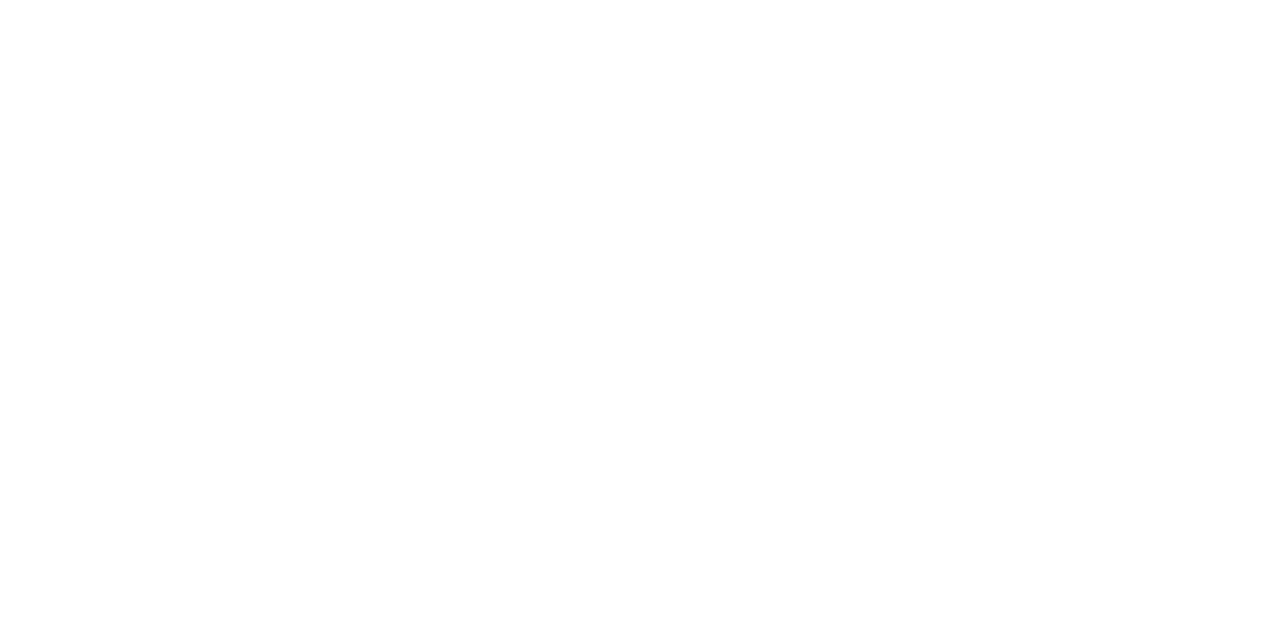
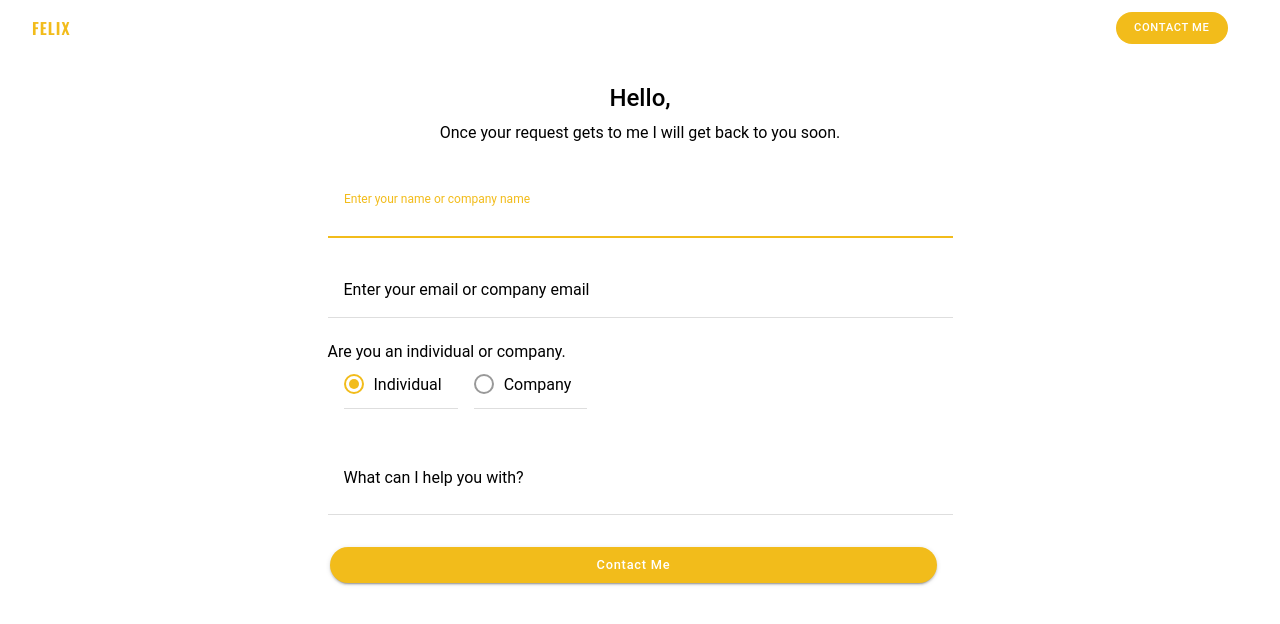
Before and after one commit to efenstakes/mi.portfolio, a React (Create React App) app: page /contact in a window 1280 px wide. Shown: the top 624 px of the page. Built offline with nearby package versions, Linux system fonts and the light colour scheme.

Commit message:
add contact me page and add a link to it in routes

```diff
--- a/src/App.tsx
+++ b/src/App.tsx
@@ -1,7 +1,10 @@
 import { Redirect, Route } from 'react-router-dom';
 import { IonApp, IonRouterOutlet } from '@ionic/react';
 import { IonReactRouter } from '@ionic/react-router';
-import Home from './pages/Home';
+
+
+import Home from './pages/home/Home';
+import ContactMePage from './pages/contact_me/contact_me.page';
 
 /* Core CSS required for Ionic components to work properly */
 import '@ionic/react/css/core.css';
@@ -29,9 +32,9 @@
         <Route exact path="/">
           <Home />
         </Route>
-        {/* <Route exact path="/">
-          <Redirect to="/home" />
-        </Route> */}
+        <Route exact path="/contact">
+          <ContactMePage />
+        </Route>
       </IonRouterOutlet>
     </IonReactRouter>
   </IonApp>
--- /dev/null
+++ b/src/pages/contact_me/contact_form.component.tsx
@@ -0,0 +1,160 @@
+import { useState } from 'react'
+import {
+    IonContent, IonHeader, IonPage,
+    IonTitle, IonToolbar,
+    IonGrid, IonRow, IonCol,
+    IonFab, IonFabButton, IonIcon,
+    IonButton,
+    IonItem,
+    IonLabel,
+    IonInput, IonTextarea,
+    IonRadioGroup, IonRadio, IonText
+} from '@ionic/react';
+
+import VSpacerComponent from '../../components/v_spacer/v_spacer.component';
+
+
+interface ComponentProps {
+    setIsSuccessful: Function,
+}
+const ContactFormComponent:React.FC<ComponentProps> = ({ setIsSuccessful }) => {
+    const initialState = {
+        name: '',
+        email: '',
+        individual_or_company: 'INDIVIDUAL',
+        description: '',
+    }
+    const [formData, setFormData] = useState(initialState)
+
+    const setFormValue = ({ target }) => {
+
+    }// setFormValue
+
+    const sendRequest = ()=> {
+        setIsSuccessful(true)
+    }// sendRequest
+
+
+    return (
+        <div>
+
+            <h2 className="text_centered">
+                            Hello,
+                        </h2>
+                        {/* <h3 className="su_1 text_centered">
+                            Welcome to my Contact Page
+                        </h3> */}
+                        <p className="text_centered ">
+                            Once your request gets to me I will get back to you soon.
+                        </p>
+                        <VSpacerComponent space={5} />
+
+                        {/* name */}
+                        <IonItem>
+                            <IonLabel position="floating">
+                                Enter your name or company name
+                            </IonLabel>
+                            <IonInput
+                                value={formData.name}
+                                name="name"
+                                autoCapitalize="true"
+                                autofocus={true}
+                                className="form_input"
+                                onChange={setFormValue}
+                            />
+                        </IonItem>
+                        <VSpacerComponent space={3} />
+
+                        {/* email */}
+                        <IonItem>
+                            <IonLabel position="floating">
+                                Enter your email or company email
+                            </IonLabel>
+                            <IonInput
+                                value={formData.email}
+                                name="email"
+                                inputMode="email"
+                                autoCapitalize="true"
+                                autofocus={false}
+                            />
+                        </IonItem>
+                        <VSpacerComponent space={3} />
+
+                        {/* individual or company */}
+                        <p className="">
+                            Are you an individual or company.
+                        </p>
+                        <IonRadioGroup
+                            name="individual_or_company"
+                            value={formData.individual_or_company}
+                            onChange={
+                                (e: any)=> console.log('e ', e)
+                            }
+                        >
+                            <IonItem className="individual_or_company__input"
+                                onClick={
+                                    ()=> setFormValue({
+                                        target: {
+                                            value: 'INDIVIDUAL',
+                                            name: 'individual_or_company__input'
+                                        }
+                                    })
+                                }
+                            >
+                                <IonRadio
+                                    value="INDIVIDUAL"
+                                />
+                                <div style={{ marginLeft: '10px'}} />
+                                <IonLabel>
+                                    Individual
+                                </IonLabel>
+                            </IonItem>
+                            <IonItem
+                                className="individual_or_company__input"
+                                onClick={
+                                    ()=> setFormValue({
+                                        target: {
+                                            value: 'INDIVIDUAL',
+                                            name: 'individual_or_company__input'
+                                        }
+                                    })
+                                }
+                            >
+                                <IonRadio value="COMPANY" />
+                                <div style={{ marginLeft: '10px'}} />
+                                <IonLabel>
+                                    Company
+                                </IonLabel>
+                            </IonItem>
+                        </IonRadioGroup>
+                        <VSpacerComponent space={3} />
+
+
+                        {/* description */}
+                        <IonItem>
+                            <IonLabel position="floating">
+                                What can I help you with?
+                            </IonLabel>
+                            <IonTextarea
+                                value={formData.name}
+                                name="description"
+                                inputMode="text"
+                                autoCapitalize="true"
+                                autofocus={false}
+                            />
+                        </IonItem>
+                        <VSpacerComponent space={4} />
+
+                        <IonButton
+                            expand="block"
+                            className="app_button"
+                            onClick={sendRequest}
+                        >
+                            Contact Me
+                        </IonButton>
+
+        </div>
+    )
+}
+
+export default ContactFormComponent
--- /dev/null
+++ b/src/pages/contact_me/contact_me.page.scss
@@ -0,0 +1,26 @@
+
+
+.form_input {
+}
+.individual_or_company__input {
+    display: inline-flex;
+}
+
+.contact_instruction {
+    max-width: 400px;
+    text-align: center;
+    align-self: center;
+}
+
+
+
+
+
+
+.contact_me_success {
+    min-height: 560px;
+    display: flex;
+    flex-direction: column;
+    justify-content: center;
+    align-items: center;
+}
--- /dev/null
+++ b/src/pages/contact_me/contact_me.page.tsx
@@ -0,0 +1,82 @@
+import { useState } from 'react'
+import {
+    IonContent, IonHeader, IonPage,
+    IonTitle, IonToolbar,
+    IonGrid, IonRow, IonCol,
+    IonFab, IonFabButton, IonIcon,
+    IonButton,
+    IonItem,
+    IonLabel,
+    IonInput, IonTextarea,
+    IonRadioGroup, IonRadio, IonText
+  } from '@ionic/react';
+
+
+import AppBarComponent from '../../components/appbar/appbar.component';
+import VSpacerComponent from '../../components/v_spacer/v_spacer.component';
+import ContactSuccessComponent from './contact_success.component';
+
+
+import './contact_me.page.scss'
+import ContactFormComponent from './contact_form.component';
+
+
+
+const initialState = {
+    name: '',
+    email: '',
+    individual_or_company: 'INDIVIDUAL',
+    description: '',
+}
+const ContactMePage = () => {
+    const [formData, setFormData] = useState(initialState)
+    const [isSuccessful, setIsSuccessful] = useState(false)
+
+    const setFormValue = ({ target }) => {
+
+    }// setFormValue
+
+    const sendRequest = ()=> {
+        setIsSuccessful(true)
+    }// sendRequest
+
+    return (
+        <IonPage>
+
+        <AppBarComponent />
+
+        <IonContent fullscreen forceOverscroll={true}>
+            <IonHeader collapse="condense">
+            <IonToolbar>
+                <IonTitle size="large">Blank</IonTitle>
+            </IonToolbar>
+            </IonHeader>
+
+            <IonGrid>
+                <IonRow>
+                    <IonCol sizeXs="0" sizeSm="1" sizeMd="2" sizeLg="3"></IonCol>
+                    <IonCol sizeXs="12" sizeSm="10" sizeMd="8" sizeLg="6">
+
+                        {
+                            isSuccessful
+                              ? <ContactSuccessComponent />
+                              : <ContactFormComponent
+                                    setIsSuccessful={setIsSuccessful}
+                                />
+                        }
+
+                    </IonCol>
+                    <IonCol sizeXs="0" sizeSm="1" sizeMd="2" sizeLg="3"></IonCol>
+                </IonRow>
+            </IonGrid>
+
+
+
+        </IonContent>
+
+
+        </IonPage>
+    )
+}
+
+export default ContactMePage
--- /dev/null
+++ b/src/pages/contact_me/contact_success.component.tsx
@@ -0,0 +1,55 @@
+import { useState } from 'react'
+import {
+    IonContent, IonHeader, IonPage,
+    IonTitle, IonToolbar,
+    IonGrid, IonRow, IonCol,
+    IonFab, IonFabButton, IonIcon,
+    IonButton,
+    IonItem,
+    IonLabel,
+    IonInput, IonTextarea,
+    IonRadioGroup, IonRadio, IonText
+  } from '@ionic/react';
+
+
+import {
+    checkmarkDoneCircle,
+
+} from 'ionicons/icons';
+import VSpacerComponent from '../../components/v_spacer/v_spacer.component';
+
+
+const ContactSuccessComponent = () => {
+    return (
+        <div className="contact_me_success">
+
+            <IonIcon
+                icon={checkmarkDoneCircle}
+                color="primary"
+                style={{
+                    fontSize: '4rem'
+                }}
+                className="su_1"
+            />
+
+            <h2 className="su_3">
+                Congratulations!
+            </h2>
+            <IonText className="su_4">
+                Your request was sent successfully. I will get back to you shortly.
+            </IonText>
+            <VSpacerComponent space={4} />
+
+            <IonButton
+                href="/"
+                className="app_button su_5"
+            >
+                Go Home
+            </IonButton>
+
+
+        </div>
+    )
+}
+
+export default ContactSuccessComponent
```
